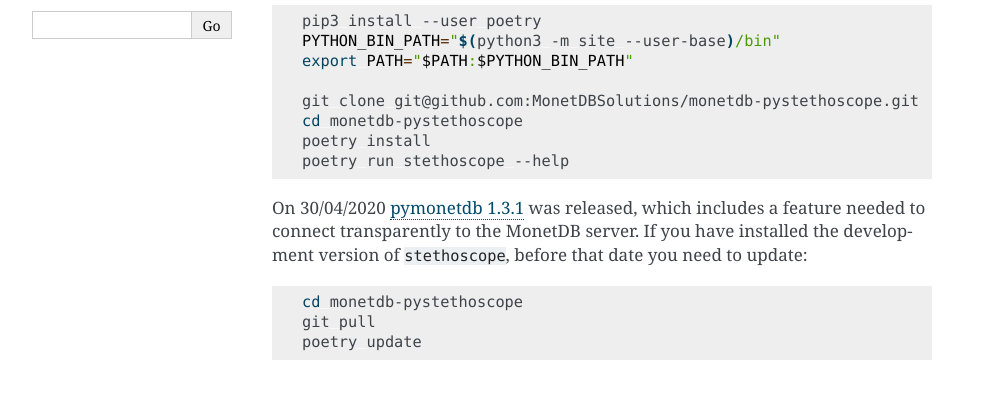
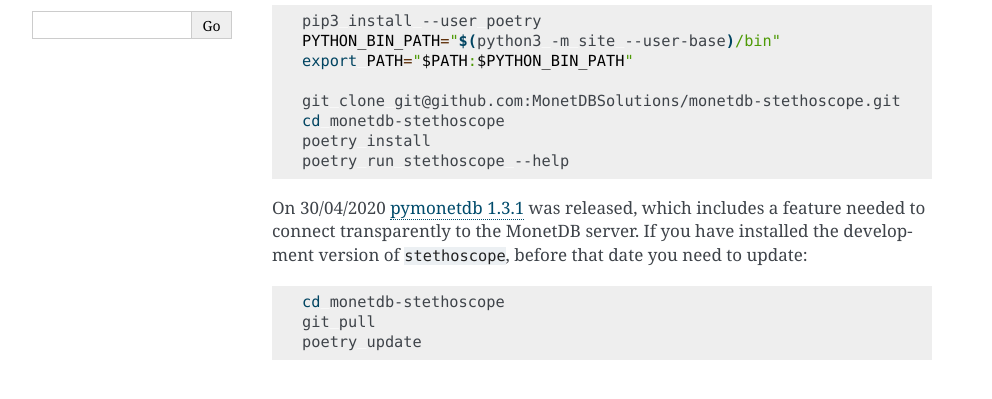
Before and after one commit to MonetDBSolutions/monetdb-stethoscope, a Sphinx documentation site: the page built from docs/source/dev_notes.rst, in a window 1280 px wide. Shown: the part 279-678 px from the top of the page, without its empty margins (148-1140 px from the left). Built offline with Sphinx 7.4.7, drawn with Linux system fonts in a browser that asks for light colours.

Commit message:
Rename everything to monetdb-stethoscope

```diff
--- a/docs/source/dev_notes.rst
+++ b/docs/source/dev_notes.rst
@@ -16,8 +16,8 @@
    PYTHON_BIN_PATH="$(python3 -m site --user-base)/bin"
    export PATH="$PATH:$PYTHON_BIN_PATH"
 
-   git clone git@github.com:MonetDBSolutions/monetdb-pystethoscope.git
-   cd monetdb-pystethoscope
+   git clone git@github.com:MonetDBSolutions/monetdb-stethoscope.git
+   cd monetdb-stethoscope
    poetry install
    poetry run stethoscope --help
 
@@ -29,6 +29,6 @@
 
 .. code:: shell
 
-   cd monetdb-pystethoscope
+   cd monetdb-stethoscope
    git pull
    poetry update
--- a/docs/source/installation.rst
+++ b/docs/source/installation.rst
@@ -13,4 +13,4 @@
 We recommend the use of virtual environments (see `this
 primer <https://realpython.com/python-virtual-environments-a-primer/>`__
 if you are unfamiliar) for installing and using
-``monetdb-pystethoscope``.
+``monetdb-stethoscope``.
--- a/pyproject.toml
+++ b/pyproject.toml
@@ -4,7 +4,7 @@
 description = "MonetDB profiler connection tool"
 readme = "README.rst"
 authors = ["Panagiotis Koutsourakis <kutsurak@monetdbsolutions.com>"]
-repository = "https://github.com/MonetDBSolutions/monetdb-pystethoscope"
+repository = "https://github.com/MonetDBSolutions/monetdb-stethoscope"
 
 [tool.poetry.dependencies]
 python = "^3.5"
```
Also changed, not shown: README.rst (+7 -7 lines).
